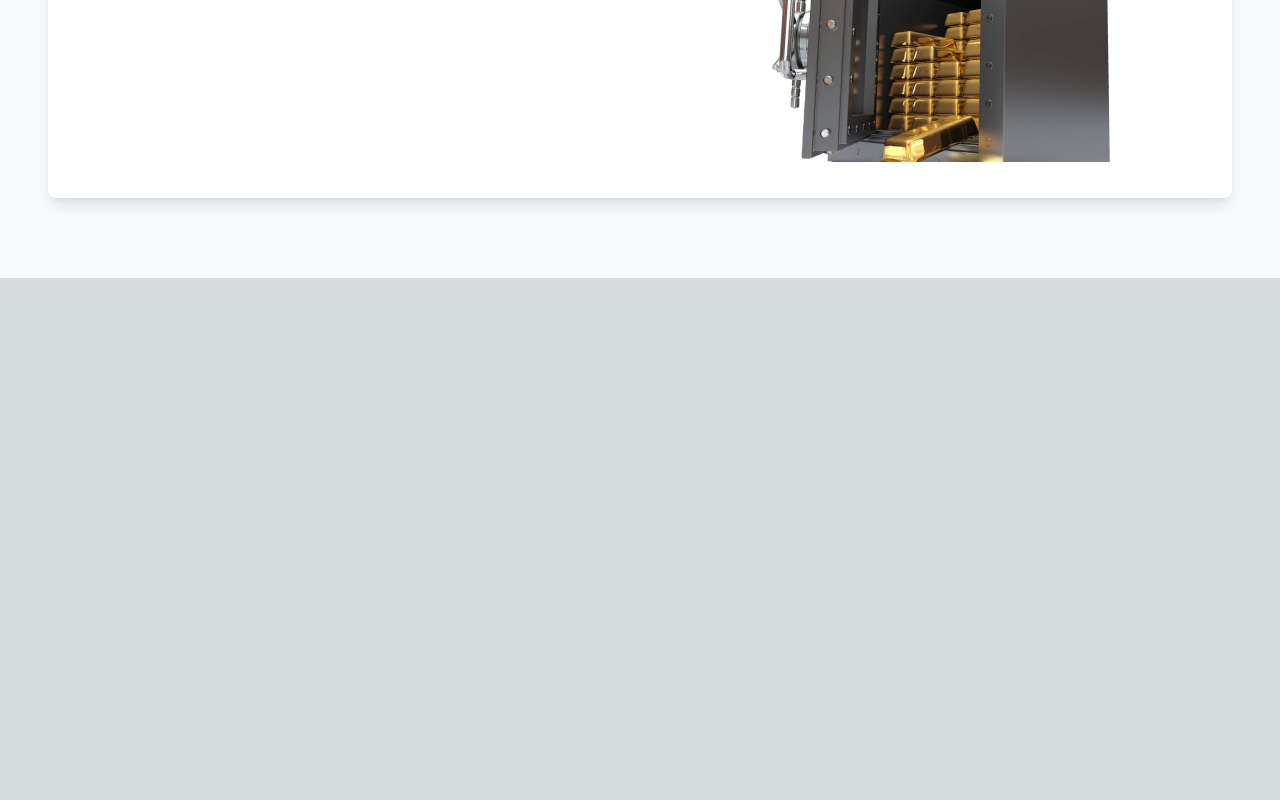
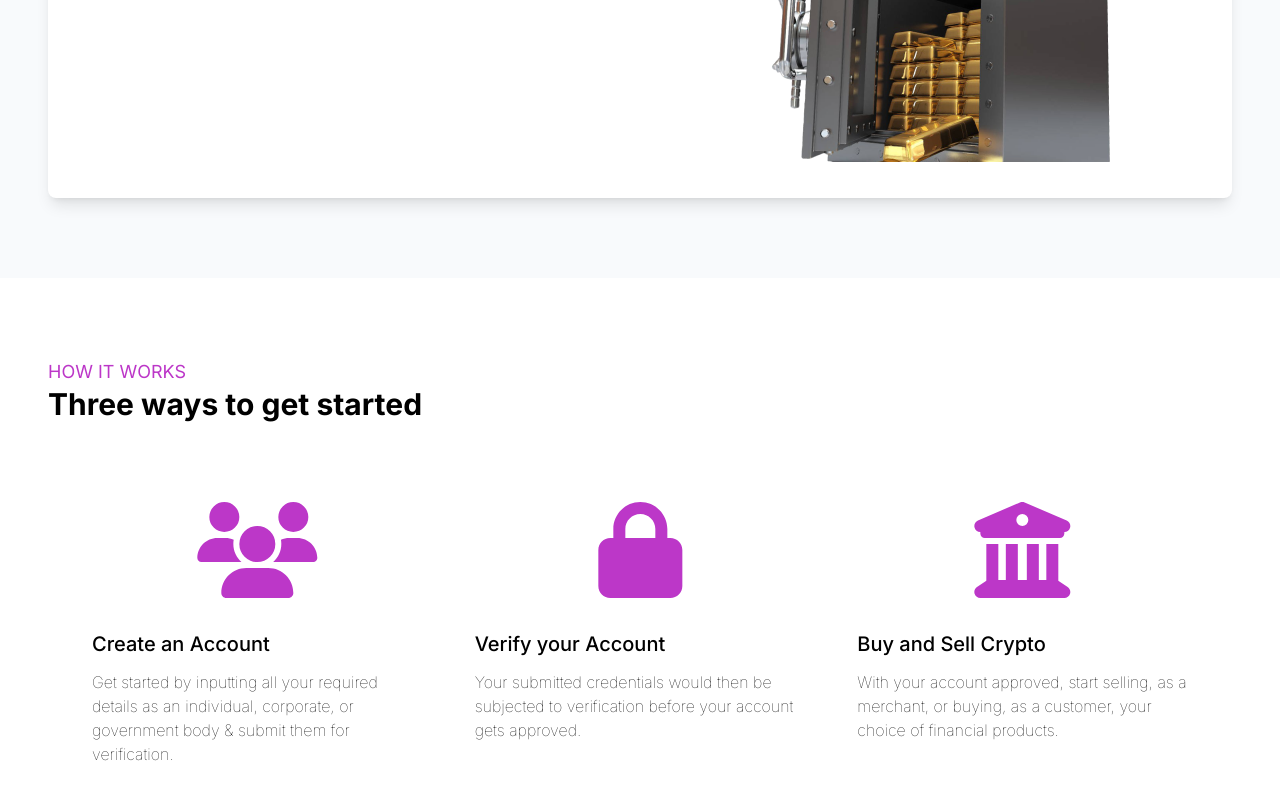
Before and after one commit to nird-io/bedrock-trade-clone, a Next.js app in the folder bedrock/: page / in a window 1280 px wide. Shown: the part 4409-5209 px from the top of the page. Before the commit the page ends 4687 px from the top, so only its background shows below. Built offline with nearby package versions, Linux system fonts and the light colour scheme.

Commit message:
update new section added

```diff
--- /dev/null
+++ b/bedrock/components/Home/Section_e.tsx
@@ -0,0 +1,61 @@
+import { faBank, faLock, faUsers } from "@fortawesome/free-solid-svg-icons";
+import { FontAwesomeIcon } from "@fortawesome/react-fontawesome";
+import React from "react";
+
+export const Section_e = () => {
+  return (
+    <div className="px-4 py-20 gap-9 md:px-12 flex flex-col bg-white">
+      <div className="flex flex-col">
+        <p style={{ color: "#bc37c8" }} className="text-lg">
+          HOW IT WORKS
+        </p>
+        <h2 className="text-3xl font-bold">Three ways to get started</h2>
+      </div>
+      <div className="grid grid-cols-1 p-4 md:p-7 gap-5 md:grid-cols-3">
+        <div className="flex gap-8 p-4 flex-col rounded-xl">
+          <FontAwesomeIcon
+            style={{ color: "#bc37c8" }}
+            className="text-8xl"
+            icon={faUsers}
+          />
+          <div className="flex flex-col gap-3">
+            <h3 className="text-xl font-medium">Create an Account</h3>
+            <p className="font-thin text-base">
+              Get started by inputting all your required details as an
+              individual, corporate, or government body & submit them for
+              verification.
+            </p>
+          </div>
+        </div>
+        <div className="flex gap-8 p-4 flex-col rounded-xl">
+          <FontAwesomeIcon
+            style={{ color: "#bc37c8" }}
+            className="text-8xl"
+            icon={faLock}
+          />
+          <div className="flex flex-col gap-3">
+            <h3 className="text-xl font-medium">Verify your Account</h3>
+            <p className="font-thin text-base">
+              Your submitted credentials would then be subjected to verification
+              before your account gets approved.
+            </p>
+          </div>
+        </div>
+        <div className="flex gap-8 p-4 flex-col rounded-xl">
+          <FontAwesomeIcon
+            style={{ color: "#bc37c8" }}
+            className="text-8xl"
+            icon={faBank}
+          />
+          <div className="flex flex-col gap-3">
+            <h3 className="text-xl font-medium">Buy and Sell Crypto</h3>
+            <p className="font-thin text-base">
+              With your account approved, start selling, as a merchant, or
+              buying, as a customer, your choice of financial products.
+            </p>
+          </div>
+        </div>
+      </div>
+    </div>
+  );
+};
--- a/bedrock/pages/index.tsx
+++ b/bedrock/pages/index.tsx
@@ -8,6 +8,7 @@ import { Section_a } from "@/components/Home/Section_a";
 import { Section_b } from "@/components/Home/Section_b";
 import { Section_c } from "@/components/Home/Section_c";
 import { Section_d } from "@/components/Home/Section_d";
+import { Section_e } from "@/components/Home/Section_e";
 
 const inter = Inter({ subsets: ["latin"] });
 
@@ -24,6 +25,7 @@ export default function Home() {
       <Section_b />
       <Section_c />
       <Section_d />
+      <Section_e />
     </main>
   );
 }
```
Also changed, not shown: bedrock/public/media/avatar-1.png (added), bedrock/public/media/avatar-2.png (added).
